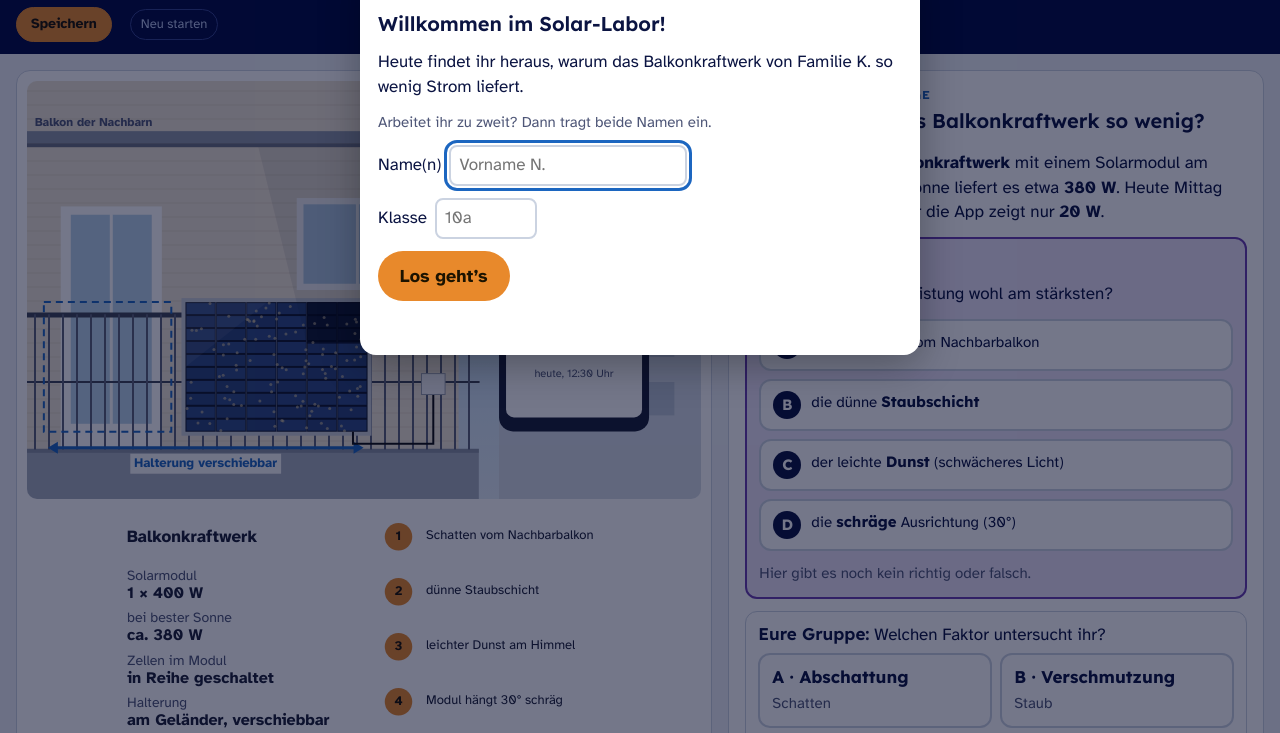
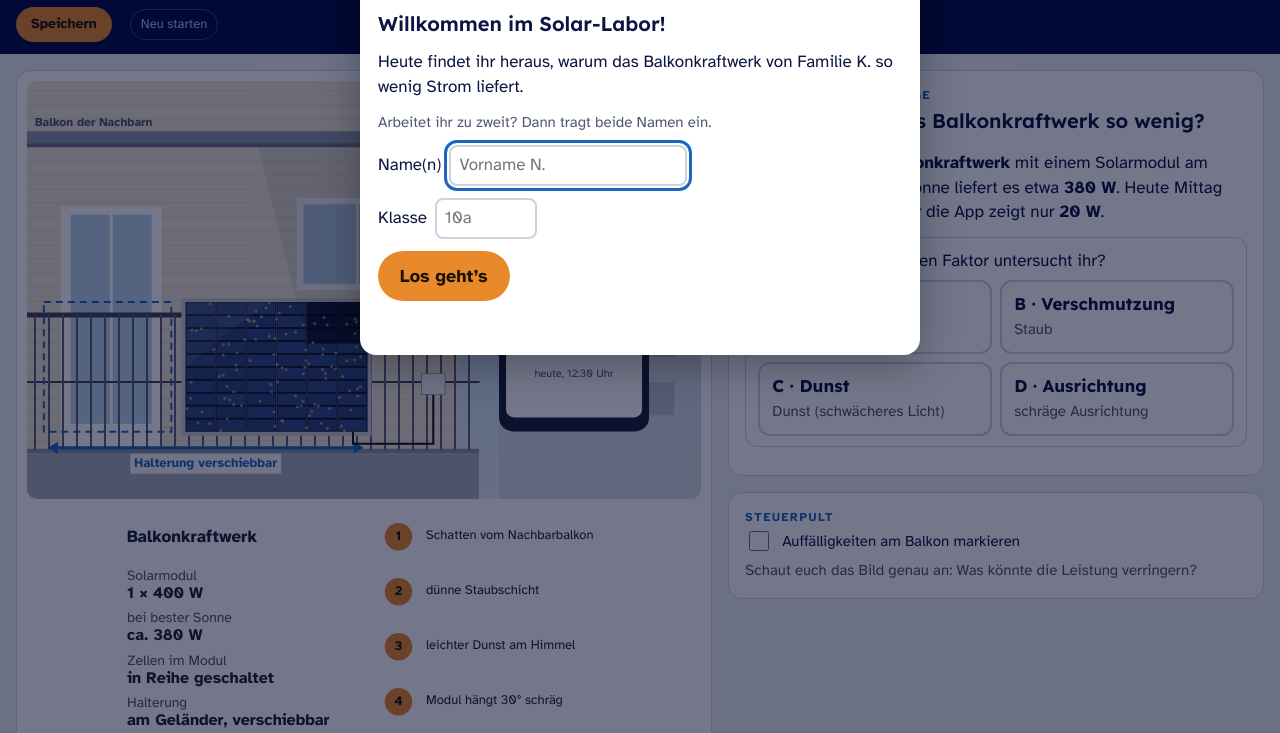
Before and after one commit to Krutzky/krutzky.github.io, a plain HTML site: page Physik/Jahrgang 10/Woher kommt unsere tägliche Energie/solar-labor.html in a window 1280 px wide. Shown: the part 64-797 px from the top of the page. Drawn offline with Linux system fonts and the light colour scheme.

Commit message:
Jg. 10: Solar-Labor durch neue Version ersetzt
Co-Authored-By: Claude Opus 5.5 <noreply@anthropic.com>
Claude-Session: https://claude.ai/code/session_01QGecB4zhkd2hthSQUtReqW

```diff
--- a/Physik/Jahrgang 10/Woher kommt unsere tägliche Energie/solar-labor.html
+++ b/Physik/Jahrgang 10/Woher kommt unsere tägliche Energie/solar-labor.html
@@ -655,19 +655,14 @@ function vq2(k){var n=VNOM[k],N=n.charAt(0).toUpperCase()+n.slice(1);return {q:'
 function pvTxt(i,k){var q=i===1?vq1(k):vq2(k),v=i===1?st.pv.tr:st.pv.can;return v==null?'–':strip(q.o[v]);}
 function r1(){var s=st.s1,g=st.grp?G():null;
   var fall='<p>Familie K. hat ein <b>Balkonkraftwerk</b> mit einem Solarmodul am Geländer. Bei bester Sonne liefert es etwa <b>380 W</b>. Heute Mittag scheint die Sonne, aber die App zeigt nur <b>'+FAMW+' W</b>.</p>';
-  var guess='<div class="guess stack"><p class="eyebrow pro">Eure Vermutung</p><p>Was verringert die Leistung wohl am stärksten?</p><div class="choice" id="gs">'+
-    GUESS.map(function(o){return '<button type="button" class="opt gopt'+(st.guess===o.k?' sel':'')+'" data-k="'+o.k+'"'+(s.ok?' disabled':'')+'><span class="L">'+o.k+'</span><span>'+o.t+'</span></button>';}).join('')+
-    '</div><p class="muted">'+(st.guess?'Gespeichert: Vermutung '+st.guess+'. Am Ende der Stunde prüfen wir sie mit den Messwerten der ganzen Klasse.':'Hier gibt es noch kein richtig oder falsch.')+'</p></div>';
   var grp='<div class="q"><p><b>Eure Gruppe:</b> Welchen Faktor untersucht ihr?</p><div class="choice grid2" id="gg">'+GKEYS.map(function(k){var x=GROUPS[k];return '<button type="button" class="opt'+(st.grp===k?' sel':'')+'" data-k="'+k+'"'+(s.ok?' disabled':'')+'><b>'+k+' · '+x.name+'</b><br><span class="muted">'+x.rank+'</span></button>';}).join('')+'</div>'+(s.ok?'<p class="muted">Die Gruppe ist festgelegt.</p>':'')+'</div>';
   function opts(id,Q,v){return '<div class="q"><p><b>'+Q.q+'</b></p><div class="choice" id="'+id+'">'+Q.o.map(function(o,j){return '<button type="button" class="opt'+(v===j?' sel':'')+'" data-j="'+j+'"'+(s.ok?' disabled':'')+'>'+o+'</button>';}).join('')+'</div></div>';}
   var pred=g?'<div class="merk"><h3>Eure Vorhersage für Gruppe '+st.grp+': '+g.name+'</h3><p style="margin:0">'+g.fam+' Gleich messt ihr nach, ob eure Vorhersage stimmt.</p></div>'+opts('pv1',vq1(st.grp),st.pv.tr)+opts('pv2',vq2(st.grp),st.pv.can)+
     (s.ok?'<p class="fb ok">Vorhersage gespeichert. Hier gibt es noch kein richtig oder falsch. Ihr prüft sie mit euren Messwerten.</p>':'<div class="row"><button class="btn pri" type="button" id="c1">Vorhersage speichern</button></div><p class="fb" id="fb1"></p>'):'';
-  $('task').innerHTML=head(0,'Warum liefert das Balkonkraftwerk so wenig?')+fall+guess+grp+pred+(st.done[0]?'<p class="win"><b>Startklar!</b> Jetzt messt ihr.</p>':'')+'<div class="row">'+nextBtn(0)+'</div>';
-  Array.prototype.forEach.call(document.querySelectorAll('#gs .opt'),function(b){b.addEventListener('click',function(){if(s.ok)return;st.guess=b.dataset.k;save();r1();});});
+  $('task').innerHTML=head(0,'Warum liefert das Balkonkraftwerk so wenig?')+fall+grp+pred+(st.done[0]?'<p class="win"><b>Startklar!</b> Jetzt messt ihr.</p>':'')+'<div class="row">'+nextBtn(0)+'</div>';
   Array.prototype.forEach.call(document.querySelectorAll('#gg .opt'),function(b){b.addEventListener('click',function(){if(s.ok)return;if(st.grp!==b.dataset.k){st.pv={tr:null,can:null};}st.grp=b.dataset.k;st.s3.rows=[];save();r1();});});
   [['pv1','tr'],['pv2','can']].forEach(function(x){Array.prototype.forEach.call(document.querySelectorAll('#'+x[0]+' .opt'),function(b){b.addEventListener('click',function(){if(s.ok)return;st.pv[x[1]]=+b.dataset.j;save();r1();});});});
-  if($('c1'))$('c1').addEventListener('click',function(){var fb=$('fb1');if(!st.guess){fb.className='fb bad';fb.textContent='Wählt oben zuerst eure Vermutung A, B, C oder D.';return;}
-    if(st.pv.tr==null||st.pv.can==null){fb.className='fb bad';fb.textContent='Beantwortet beide Fragen eurer Vorhersage.';return;}s.ok=true;finish(0);save();r1();});
+  if($('c1'))$('c1').addEventListener('click',function(){var fb=$('fb1');if(st.pv.tr==null||st.pv.can==null){fb.className='fb bad';fb.textContent='Beantwortet beide Fragen eurer Vorhersage.';return;}s.ok=true;finish(0);save();r1();});
   bindNext();
 }
 
@@ -944,9 +939,8 @@ function r7(){var s=st.s7,own=st.grp;
       (s.emOk?'<p class="fb ok" style="display:block">Richtig! Zuerst das, was am meisten bringt und was Familie K. selbst ändern kann.</p>':'<div class="row"><button class="btn pri" type="button" id="c7e">Einloggen und prüfen</button></div><p class="fb" id="fb7e"></p>'+tipHTML('s7em',['Nur das Wetter kann Familie K. nicht ändern. Gegen Staub hilft Putzen, gegen die Schräge Ausrichten.','Reihenfolge: Die Maßnahme gegen die Ursache, die am wenigsten Leistung übrig lässt, kommt zuerst (eure Reihenfolge aus Aufgabe 1).']))+'</div>';
     if(s.emOk){var F=s.fix||{};em+='<div class="q"><p><b>Ausprobieren: Was bringen die Maßnahmen?</b> Tippt die Maßnahmen an und schaut auf das Handy im Bild.</p><div class="row" style="flex-wrap:wrap;gap:8px">'+
       ['v','p','a'].map(function(k){return '<button type="button" class="btn '+(F[k]?'pri':'sec')+'" data-x7="'+k+'">'+(F[k]?'✓ ':'')+MASS[k]+'</button>';}).join('')+'</div><p class="lsatz">Das Balkonkraftwerk liefert jetzt <b>'+famNow()+' W</b> statt '+FAMW+' W.'+(F.v&&F.p&&F.a?' Mehr geht heute nicht: Gegen den Dunst kann Familie K. nichts tun.':'')+'</p></div>';}}
-  var fin='';if(s.emOk){var gOk=st.guess==='A';
+  var fin='';if(s.emOk){
     fin='<div class="merk"><h3>Merksatz: Warum liefert das Balkonkraftwerk so wenig?</h3><p>Am stärksten verringert der <b>Schatten auf einer Zelle</b> die Leistung. Die Zellen im Modul sind <b>in Reihe geschaltet</b>. Eine verschattete Zelle bremst deshalb <b>den Strom im ganzen Modul</b>. Staub und Dunst verringern die Leistung deutlich, aber viel weniger als der Schatten. Am wenigsten verringert die schräge Ausrichtung die Leistung.</p><p><b>Empfehlung:</b> Familie K. sollte zuerst <b>das Modul aus dem Schatten verschieben</b>, dann das Modul putzen und es gerade zur Sonne ausrichten. Gegen den Dunst kann sie nichts tun.</p><p class="muted" style="margin:6px 0 0">Schreibt Merksatz und Empfehlung in euer Heft.</p></div>'+
-      '<div class="q"><p><b>Und eure Vermutung vom Anfang?</b> Ihr hattet vermutet: '+(st.guess?guessName(st.guess):'–')+'.</p><p class="fb '+(gOk?'ok':'')+'" style="display:block">'+(gOk?'Eure Vermutung hat sich bestätigt.':'Die Messwerte der Klasse zeigen etwas anderes: Der Schatten verringert die Leistung am stärksten. Gut, dass wir gemessen haben!')+'</p></div>'+
       '<div class="q"><p><b>Euer Beitrag zum Klassenergebnis (Gruppe '+own+'):</b> '+(st.s5.ok?s5sentence():'–')+'</p></div>'+
       '<p class="win"><b>Gesichert!</b> Ihr habt die Leitfrage der Stunde beantwortet und wisst, was Familie K. tun sollte.</p>'+saveCTA(true);}
   $('task').innerHTML=head(SI('s7'),'Ergebnisse sichern')+intro+tab+rk+rf+ms+em+fin;
@@ -1004,7 +998,6 @@ function resText(){
   L.push(standLine());
   L.push('Geschafft: '+STATIONS.map(function(x,i){return x.name+(st.done[i]?' ✓':' –');}).join(' | '));
   L.push('');
-  L.push('MEINE VERMUTUNG: '+(st.guess?guessName(st.guess):'keine gewählt'));
   L.push('VORHERSAGE: '+(g?'„'+strip(vq1(st.grp).q)+' '+pvTxt(1,st.grp)+'“ · „Kann es '+VDAT[st.grp]+' liegen?“ → '+pvTxt(2,st.grp):'–'));
   L.push('');
   L.push('MESSREIHE (U in V, I in A, P in W)');
```
